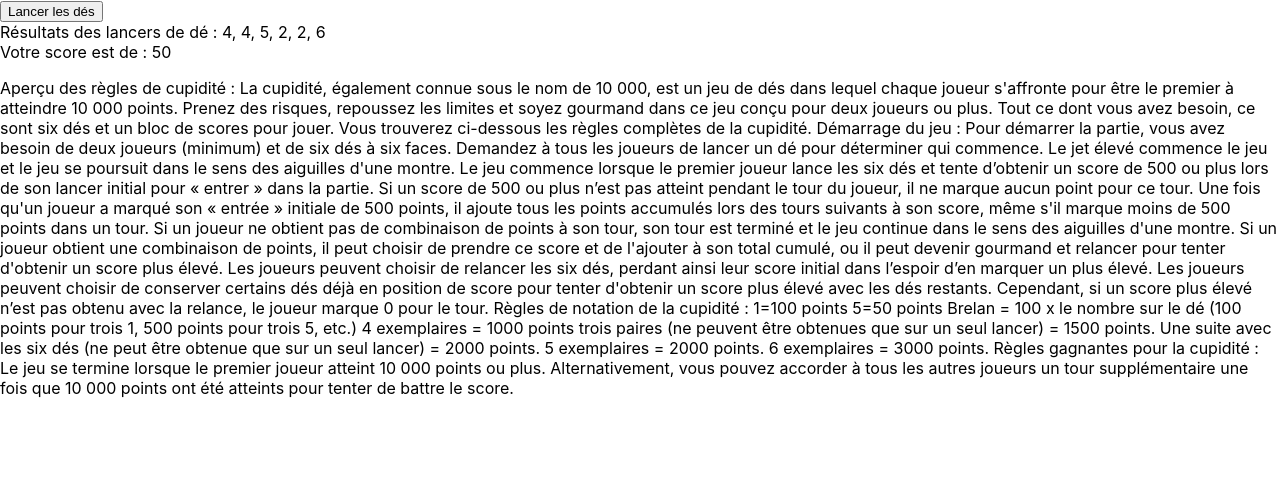
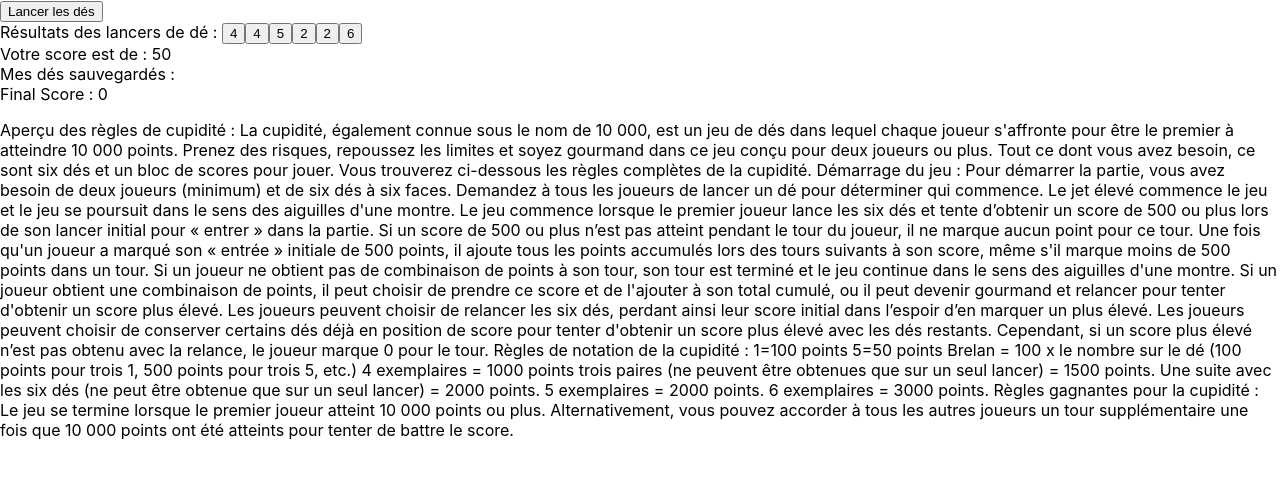
Before and after one commit to Henrissat/mathieu_henrissat_site, a React (Create React App) app: page /greed-dice in a window 1280 px wide. Both pictures are taken after a click on the button "Lancer les dés". Shown: the top 478 px of the page. Built offline with nearby package versions, Linux system fonts and the light colour scheme.

Commit message:
ajout du total score et de la possibilité de remettre des dés

```diff
--- a/src/components/greed-dice/index.tsx
+++ b/src/components/greed-dice/index.tsx
@@ -1,20 +1,59 @@
 import { useState } from "react";
 import { getRandomDiceRoll } from "../../utils/diceRoll6";
 
-function score(dice : number[]) {
-  //initialisé valeur à 0
+function Greed() {
+  const [dice, setDice] = useState<number[]>([]);
+  console.log(dice)
+  const [savedDice, setSavedDice] = useState<number[]>([]);
+  console.log(savedDice)
+
+  // Gestionnaire de clic pour sauvegarder un chiffre
+  const handleSaveDice = (number: number) => {
+    setSavedDice([...savedDice, number]);
+    // Trouver et retirer la première occurrence du chiffre de dice
+    const index = dice.indexOf(number);
+    if (index !== -1) {
+      const newDice = [...dice];
+      newDice.splice(index, 1);
+      setDice(newDice);
+    }
+  };
+
+  // Gestionnaire de clic pour ajouter 6 lancers de dé au tableau
+  const handleRollDice = () => {
+    const newDice = [];
+    for (let i = 0; i < 6; i++) {
+      newDice.push(getRandomDiceRoll());
+    }
+    setDice(newDice);
+  };
+
+  // Gestionnaire de clic pour faire revenir un chiffre dans dice
+  const handleReturnToDice = (number: number) => {
+    setDice([...dice, number]);
+    // Trouver et retirer le chiffre de savedNumbers
+    const index = savedDice.indexOf(number);
+    if (index !== -1) {
+      const newDice = [...savedDice];
+      newDice.splice(index, 1);
+      setSavedDice(newDice);
+    }
+  };
+
+  // Fonction pour calculer le score en utilisant les chiffres sauvegardés
+  const calculateFinalScore = (dice: number[]) => {
+  //initialiser un tableau pour compter les occurrences de chaque valeur de dé (1 à 6)
   const counts = [0, 0, 0, 0, 0, 0];
-  //score à 0
+  //score de base
   let totalScore = 0;
-
   //parcourir le tableau et voir les valeurs
-  for (const value of dice ) {
+  for (const value of dice) {
     counts[value - 1]++;
   }
 
-  //Algorithm de calcul
+  //Faire l'algorithme de calcul
   for (let i = 0; i < 6; i++) {
-    if (counts[i] === 3) {
+    if (counts[i] >= 3) {
       if (i === 0) {
         totalScore += 1000;
       } else {
@@ -25,61 +64,44 @@ function score(dice : number[]) {
     if (i === 0) {
       totalScore += counts[i] * 100;
     } else if (i === 4) {
-      // Pour les 5, on a 50 points chacun
       totalScore += counts[i] * 50;
     }
-    // Ajouter les conditions pour les cas où il y a 4 dés pareils
     if (counts[i] === 4) {
       if (i === 0) {
         totalScore += 2000;
       } else {
-        totalScore += (i + 1) * 100 * 2;
+        totalScore += (i + 1) * 200;
       }
       counts[i] -= 4;
+      }
     }
-    // Ajouter les conditions pour les cas où il y a 5 dés pareils
-    if (counts[i] === 5) {
-      if (i === 0) {
-        totalScore += 4000;
-      } else {
-        totalScore += (i + 1) * 100 * 2 * 2;
-      }
-      counts[i] -= 5;
-    }
-    // Ajouter les conditions pour les cas où il y a 6 dés pareils
-    if (counts[i] === 6) {
-      if (i === 0) {
-        totalScore += 8000;
-      } else {
-        totalScore += (i + 1) * 100 * 2 * 2 * 2;
-      }
-      counts[i] -= 6;
-    }
-  }
-  return totalScore;
-}
+    return totalScore;
+  };
 
-function Greed() {
-  const [dice, setDice] = useState<number[]>([])
+  // Calculer le score du lancer de dés
+  const result = calculateFinalScore(dice);
 
-  // Appeler la fonction score avec le tableau de dés
-  const result = score(dice);
-
-  // Gestionnaire de clic pour ajouter 6 lancers de dé au tableau
-  const handleRollDice = () => {
-    const newDice = [];
-    for (let i = 0; i < 6; i++) {
-      newDice.push(getRandomDiceRoll());
-    }
-    setDice(newDice);
-  };
+  // Calculer le Score final en utilisant les chiffres sauvegardés
+  const finalScore = calculateFinalScore(savedDice);
 
 
   return (
     <div>
       <button onClick={handleRollDice}>Lancer les dés</button>
-      <div>Résultats des lancers de dé : {dice.join(', ')}</div>
+      <div>Résultats des lancers de dé :  {dice.map((number, index) => (
+          <button key={index} onClick={() => handleSaveDice(number)}>
+            {number}
+          </button>
+        ))}</div>
       <div>Votre score est de : {result}</div>
+      <div>Mes dés sauvegardés : {savedDice.map((number, index) => (
+          <button key={index} onClick={() => handleReturnToDice(number)}>
+            {number}
+          </button>
+        ))}</div>
+      <div>
+        Final Score : {finalScore}
+      </div>
       <div id="greedRules">
         <p>Aperçu des règles de cupidité :
 
```
